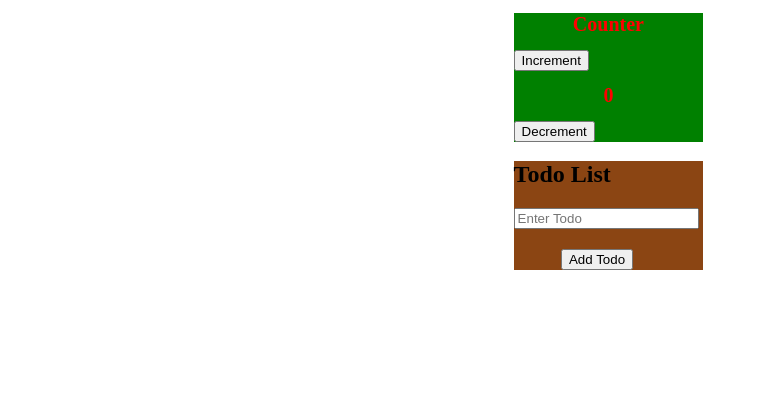
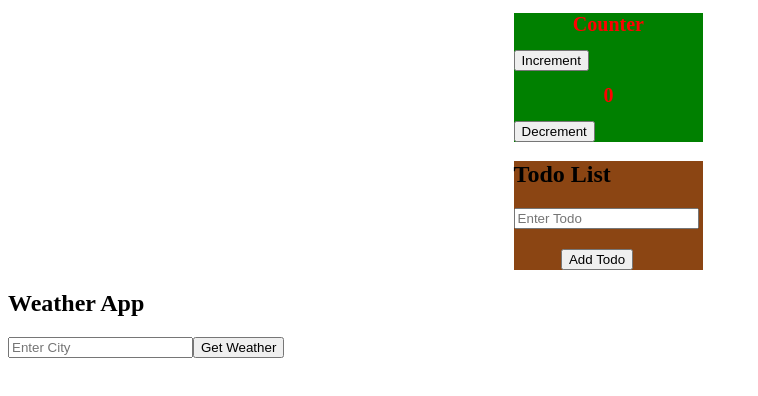
Before and after one commit to skorni24/Angular, an Angular app in the folder sample/: page / in a window 1280 px wide. Shown: the top 396 px of the page, without its empty margins (0-758 px from the left). Built offline with nearby package versions, Linux system fonts and the light colour scheme.

Commit message:
WeatherApp

```diff
--- /dev/null
+++ b/sample/src/Weatherapp/wapp.component.html
@@ -0,0 +1,11 @@
+<div>
+    <h2>Weather App</h2>
+    <input type="text" [(ngModel)]="city" placeholder="Enter City">
+    <button (click)="getWeather()">Get Weather</button>
+    <div *ngIf="weather.main">
+        <h3>Weather in {{ weather.name }}</h3>
+        <p>Temperature: {{ weather.main.temp-273 }}°C</p>
+        <p>Humidity: {{ weather.main.humidity }}%</p>
+        <p>Conditions: {{ weather.weather[0].description }}</p>
+    </div>
+</div>
--- /dev/null
+++ b/sample/src/Weatherapp/wapp.component.ts
@@ -0,0 +1,27 @@
+import { CommonModule } from '@angular/common';
+import { HttpClient, HttpClientModule } from '@angular/common/http';
+import { Component } from '@angular/core';
+import { FormsModule } from '@angular/forms';
+
+@Component({
+  selector: 'wapp',
+  standalone: true,
+  imports: [FormsModule, CommonModule, HttpClientModule],
+  templateUrl: './wapp.component.html',
+  styleUrls: ['./wapp.component.css'],
+})
+export class WappComponent {
+  weather: any = {};
+  city: string = '';
+  constructor(private http: HttpClient) {}
+
+  getWeather() {
+    this.http
+      .get(
+        `https://api.openweathermap.org/data/2.5/weather?q=${this.city}&appid=bd5e378503939ddaee76f12ad7a97608`
+      )
+      .subscribe((data) => {
+        this.weather = data;
+      });
+  }
+}
--- a/sample/src/app/app.component.html
+++ b/sample/src/app/app.component.html
@@ -11,3 +11,6 @@
 <div class="todo">
   <todo></todo>
 </div>
+<div>
+  <wapp> </wapp>
+</div>
--- a/sample/src/app/app.component.ts
+++ b/sample/src/app/app.component.ts
@@ -1,11 +1,12 @@
 import { Component } from '@angular/core';
 import { RouterOutlet } from '@angular/router';
 import { TodoComponent } from '../Components/todo.components';
+import { WappComponent } from '../Weatherapp/wapp.component';
 
 @Component({
   selector: 'app-root',
   standalone: true,
-  imports: [RouterOutlet, TodoComponent],
+  imports: [RouterOutlet, TodoComponent, WappComponent],
   templateUrl: './app.component.html',
   styleUrls: ['./app.component.css'],
 })
```
Also changed, not shown: sample/src/Weatherapp/wapp.component.css (added).
